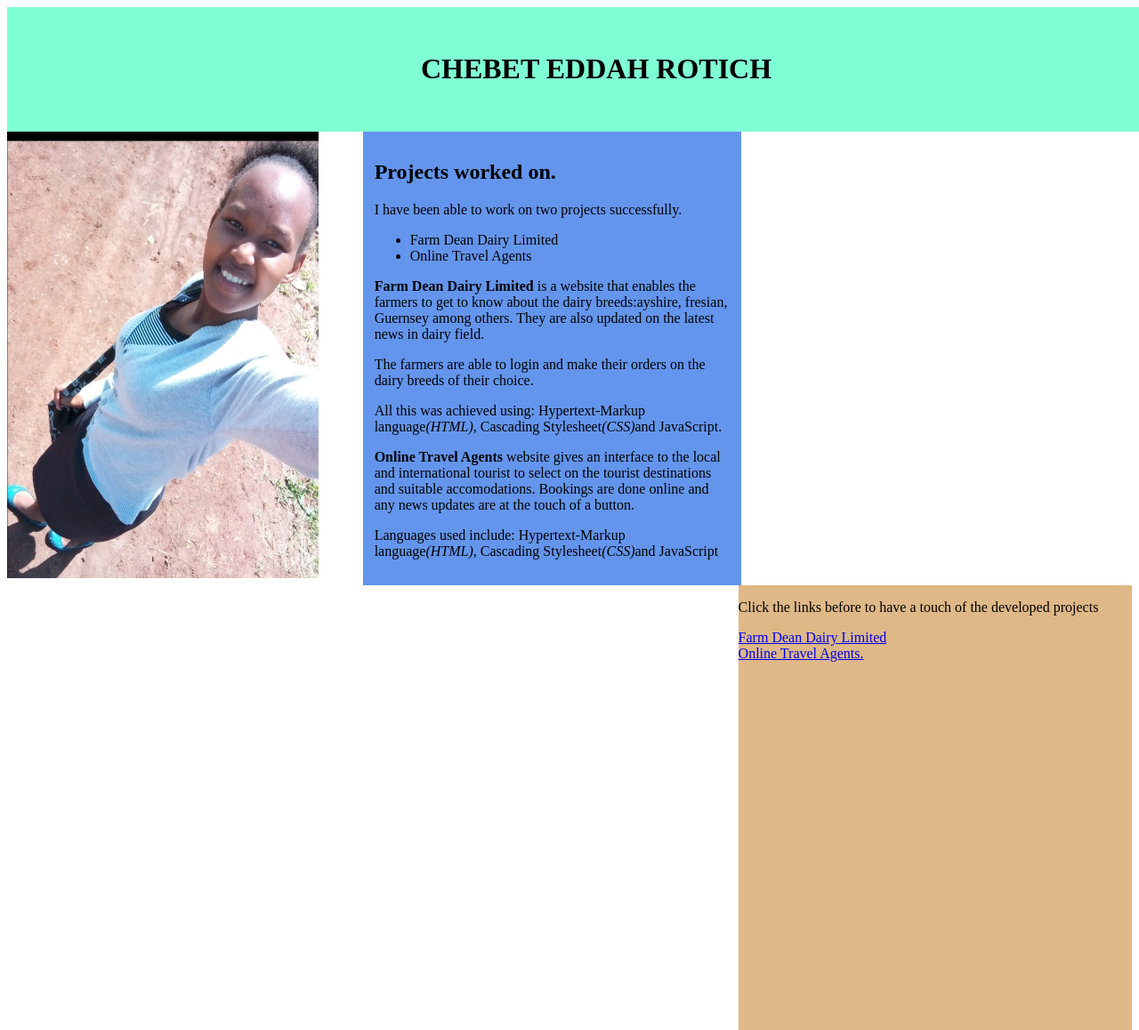
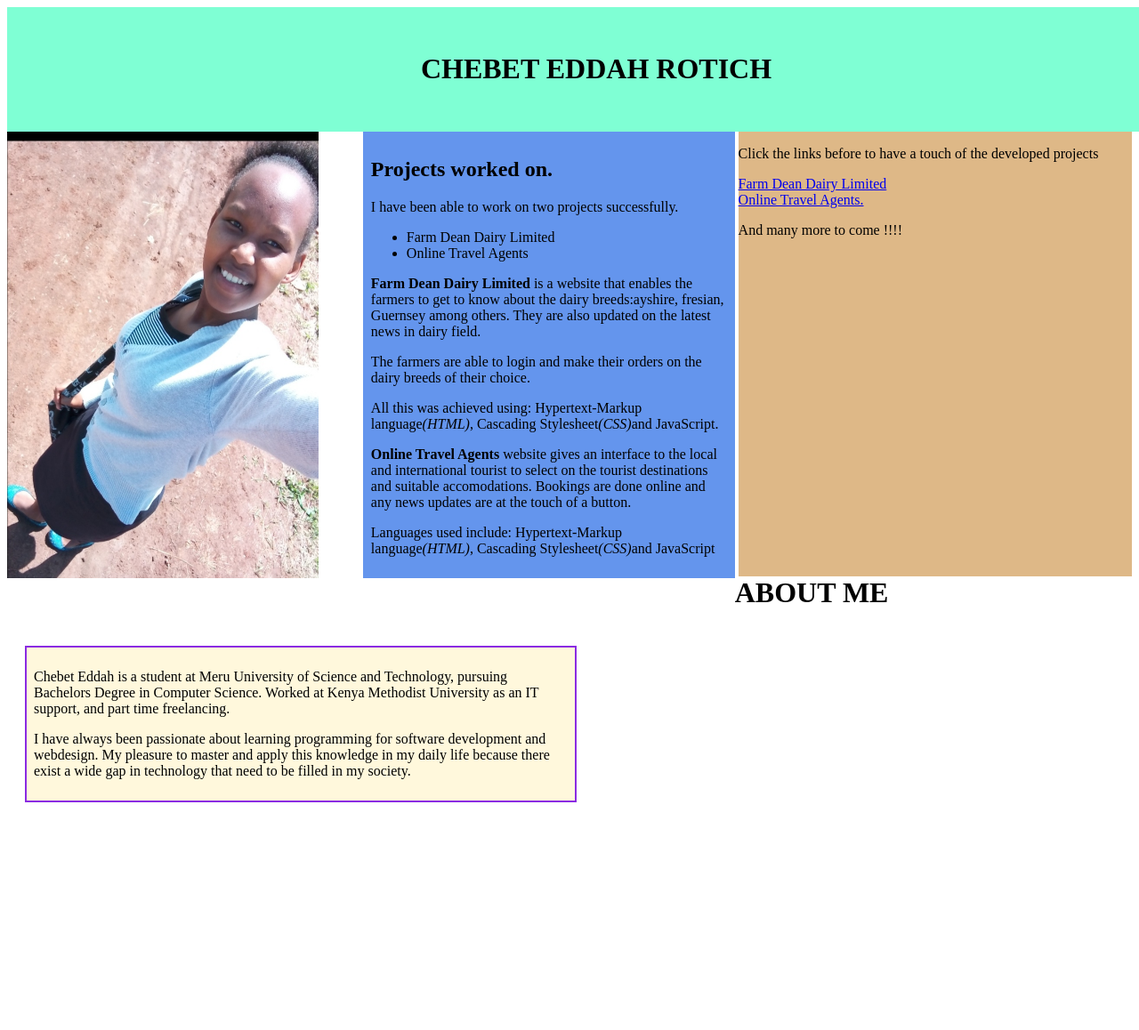
Before and after one commit to batyrotich/independentproject, a plain HTML site: page index.html in a window 1280 px wide. Shown: the top 1158 px of the page at 89% size. After the commit the page ends 922 px from the top, so only its background shows below. Drawn offline with Linux system fonts and the light colour scheme.

Commit message:
add class container which describes about me , add styles in the index.css

```diff
--- a/css/styles.css
+++ b/css/styles.css
@@ -13,9 +13,18 @@
     float: right;
     background-color: burlywood;
     height: 500px;
-    padding:;
 }
 #center{
     background-color: cornflowerblue;
-    padding: 1%;
+    padding: 0.7%;
 }
+.container{
+    width: 600px;
+    float:left;
+}
+#one{
+    border: 2px solid blueviolet;
+    padding: 8px;
+    margin: 20px;
+    background-color: cornsilk;
+}
--- a/index.html
+++ b/index.html
@@ -10,8 +10,6 @@
         </div>
         <div class="column">
             <img src="images/eddah2.jpeg" alt="a picture of eddah" height="502px" width="350px">
-
-
         </div>
         <div class="column" id="center">
             <h2>Projects worked on.</h2>
@@ -30,7 +28,19 @@
             <p>Click the links before to have a touch of the developed projects </p>
             <a href="https://batyrotich.github.io/Farm-Dean-Dairy-Limited/">Farm Dean Dairy Limited</a><br>
             <a href="https://batyrotich.github.io/Online-travel-Agents">Online Travel Agents.</a>
+            <p> And many more to come !!!!</p>
         </div>
+        <br>
+           <h1>ABOUT ME</h1>
+           <div  class="container" id="one">
+               <p>Chebet Eddah is a student at Meru University of Science and Technology, pursuing Bachelors Degree in Computer Science. Worked at Kenya Methodist University as an IT support, and part time freelancing.</p>
+                <p>I have always been passionate about learning programming for software development and webdesign. My pleasure to master and apply this knowledge in my daily life because there exist a wide gap in technology that need to be filled in my society.</p>
+           </div>
+           <div  class="container" id="two">
+
+
+        </div>
+
 
     </body>
 </html>
```
